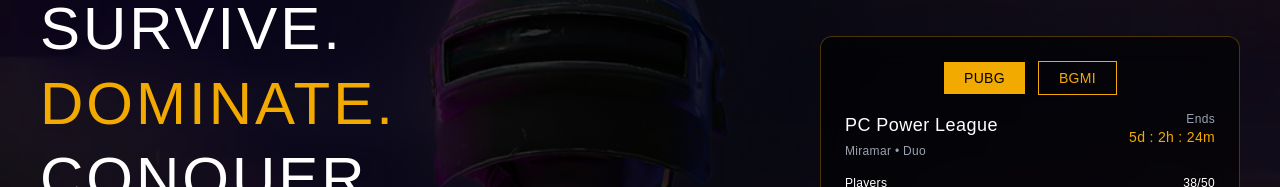
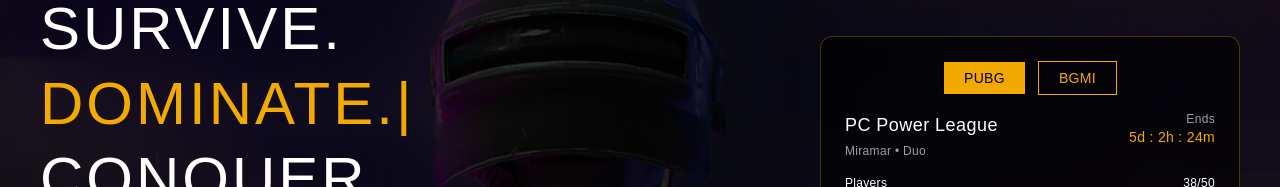
Before and after one commit to susith19/pubg-torunament, a Next.js app: page / in a window 1280 px wide. Shown: the part 231-418 px from the top of the page. Built offline with nearby package versions, Linux system fonts and the light colour scheme; a web font is replaced by a local one.

Commit message:
Update page.tsx

```diff
--- a/app/page.tsx
+++ b/app/page.tsx
@@ -64,6 +64,31 @@ export default function HomePage() {
   const [timeLeft, setTimeLeft] = useState("");
 
   const autoPlayRef = useRef<NodeJS.Timeout | null>(null);
+  const word = "DOMINATE.";
+  const [text, setText] = useState("");
+  const [index, setIndex] = useState(0);
+
+  useEffect(() => {
+    if (index < word.length) {
+      const timeout = setTimeout(() => {
+        setText((prev) => prev + word[index]);
+        setIndex(index + 1);
+      }, 120); // speed
+
+      return () => clearTimeout(timeout);
+    }
+  }, [index]);
+
+  useEffect(() => {
+    // loop animation
+    if (index === word.length) {
+      const reset = setTimeout(() => {
+        setText("");
+        setIndex(0);
+      }, 2000);
+      return () => clearTimeout(reset);
+    }
+  }, [index]);
 
   // autoplay slider
   useEffect(() => {
@@ -128,7 +153,10 @@ export default function HomePage() {
               <div className="max-w-xl">
                 <h1 className="text-6xl tracking-wider leading-tight">
                   SURVIVE. <br />
-                  <span className="text-[#F2AA00]">DOMINATE.</span> <br />
+                  <span className="text-[#F2AA00]">
+                    {text}
+                    <span className="animate-pulse">|</span> <br />
+                  </span>
                   CONQUER.
                 </h1>
 
```
